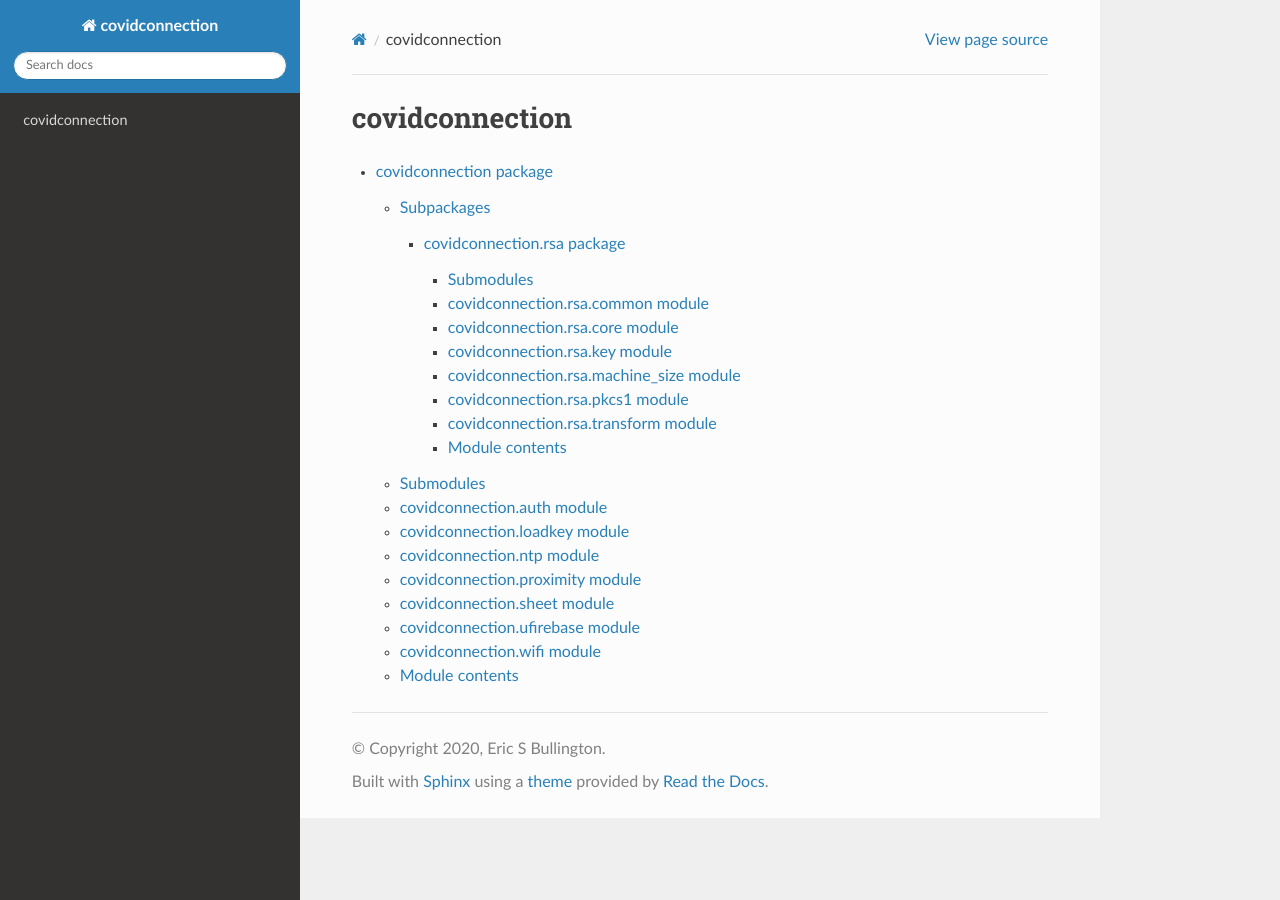
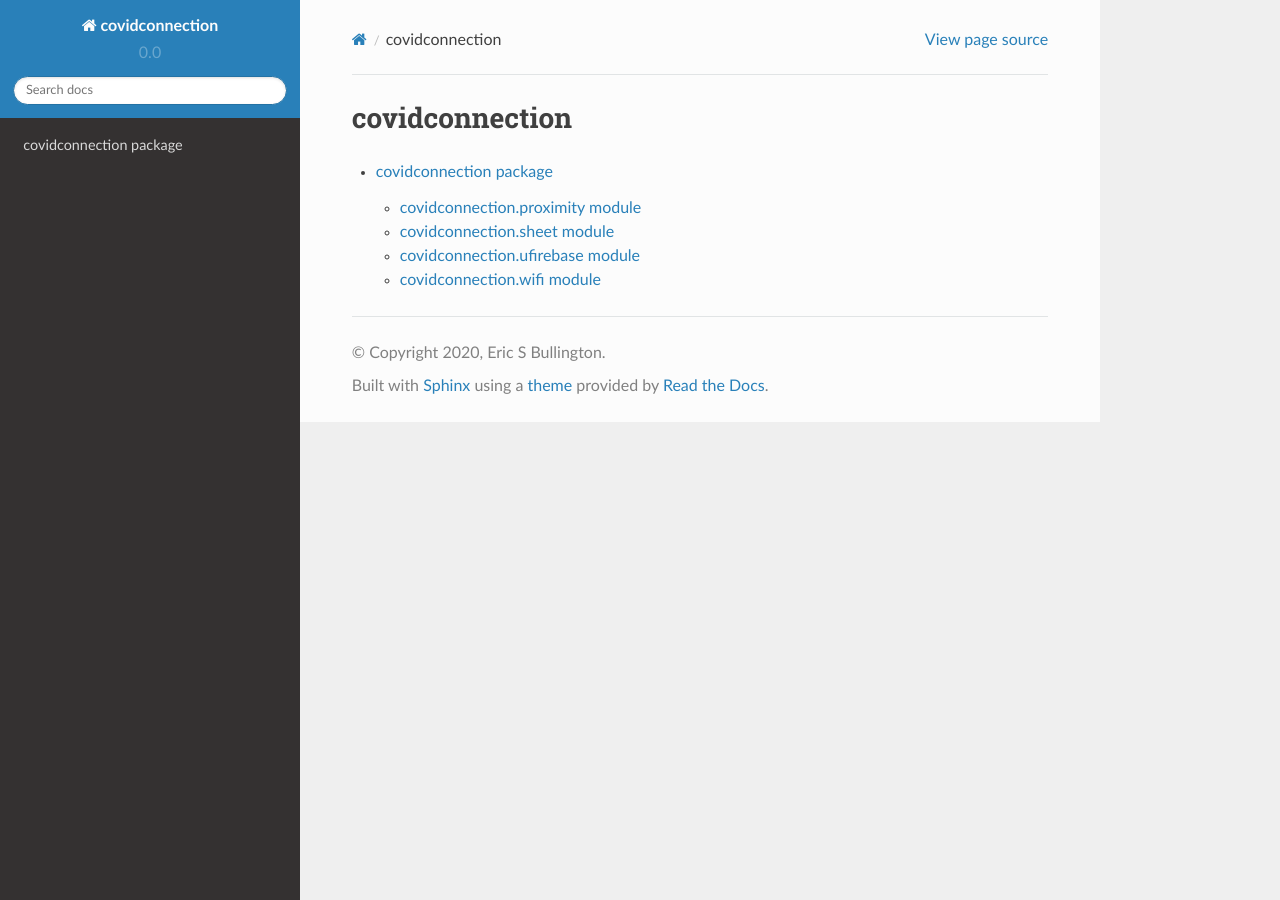
Before and after one commit to esbullington/cct, a Sphinx documentation site: the page built from docs/source/modules.rst, in a window 1280 px wide. Built offline with Sphinx 7.4.7 and the Read the Docs theme 2.0.0, drawn with Linux system fonts in a browser that asks for light colours.

Commit message:
Working on docs

```diff
--- a/docs/source/conf.py
+++ b/docs/source/conf.py
@@ -31,7 +31,7 @@
 # Add any Sphinx extension module names here, as strings. They can be
 # extensions coming with Sphinx (named 'sphinx.ext.*') or your custom
 # ones.
-extensions = ['sphinx.ext.autodoc',
+extensions = [
     'sphinx.ext.autodoc',
     'sphinx_autodoc_typehints',
     'sphinx.ext.doctest',
@@ -42,7 +42,7 @@
     'sphinx.ext.githubpages',
     'numpydoc']
 
-autodoc_mock_imports = ["ujson", "ubluetooth", "micropython", "network"]
+autodoc_mock_imports = ["ujson", "ubluetooth", "micropython", "network", "connection.rsa"]
 
 # Add any paths that contain templates here, relative to this directory.
 templates_path = ['_templates']
@@ -66,9 +66,9 @@
 # built documents.
 #
 # The short X.Y version.
-version = ''
+version = '0.0'
 # The full version, including alpha/beta/rc tags.
-release = ''
+release = '0.0.1'
 
 # The language for content autogenerated by Sphinx. Refer to documentation
 # for a list of supported languages.
--- a/docs/source/covidconnection.rsa.rst
+++ /dev/null
@@ -1,61 +0,0 @@
-covidconnection.rsa package
-===========================
-
-Submodules
-----------
-
-covidconnection.rsa.common module
----------------------------------
-
-.. automodule:: covidconnection.rsa.common
-   :members:
-   :undoc-members:
-   :show-inheritance:
-
-covidconnection.rsa.core module
--------------------------------
-
-.. automodule:: covidconnection.rsa.core
-   :members:
-   :undoc-members:
-   :show-inheritance:
-
-covidconnection.rsa.key module
-------------------------------
-
-.. automodule:: covidconnection.rsa.key
-   :members:
-   :undoc-members:
-   :show-inheritance:
-
-covidconnection.rsa.machine\_size module
-----------------------------------------
-
-.. automodule:: covidconnection.rsa.machine_size
-   :members:
-   :undoc-members:
-   :show-inheritance:
-
-covidconnection.rsa.pkcs1 module
---------------------------------
-
-.. automodule:: covidconnection.rsa.pkcs1
-   :members:
-   :undoc-members:
-   :show-inheritance:
-
-covidconnection.rsa.transform module
-------------------------------------
-
-.. automodule:: covidconnection.rsa.transform
-   :members:
-   :undoc-members:
-   :show-inheritance:
-
-Module contents
----------------
-
-.. automodule:: covidconnection.rsa
-   :members:
-   :undoc-members:
-   :show-inheritance:
--- a/docs/source/covidconnection.rst
+++ b/docs/source/covidconnection.rst
@@ -1,40 +1,5 @@
 covidconnection package
 =======================
-
-Subpackages
------------
-
-.. toctree::
-   :maxdepth: 4
-
-   covidconnection.rsa
-
-Submodules
-----------
-
-covidconnection.auth module
----------------------------
-
-.. automodule:: covidconnection.auth
-   :members:
-   :undoc-members:
-   :show-inheritance:
-
-covidconnection.loadkey module
-------------------------------
-
-.. automodule:: covidconnection.loadkey
-   :members:
-   :undoc-members:
-   :show-inheritance:
-
-covidconnection.ntp module
---------------------------
-
-.. automodule:: covidconnection.ntp
-   :members:
-   :undoc-members:
-   :show-inheritance:
 
 covidconnection.proximity module
 --------------------------------
@@ -67,11 +32,3 @@
    :members:
    :undoc-members:
    :show-inheritance:
-
-Module contents
----------------
-
-.. automodule:: covidconnection
-   :members:
-   :undoc-members:
-   :show-inheritance:
--- a/docs/source/index.rst
+++ b/docs/source/index.rst
@@ -8,7 +8,8 @@
 
 .. toctree::
    :maxdepth: 2
-   :caption: Contents:
+
+   covidconnection
 
 
 
--- a/docs/source/modules.rst
+++ b/docs/source/modules.rst
@@ -1,3 +1,5 @@
+:orphan:
+
 covidconnection
 ===============
 
```
Also changed, not shown: docs/source/package_name.rst (deleted, +0 -21 lines), 1 other file.
